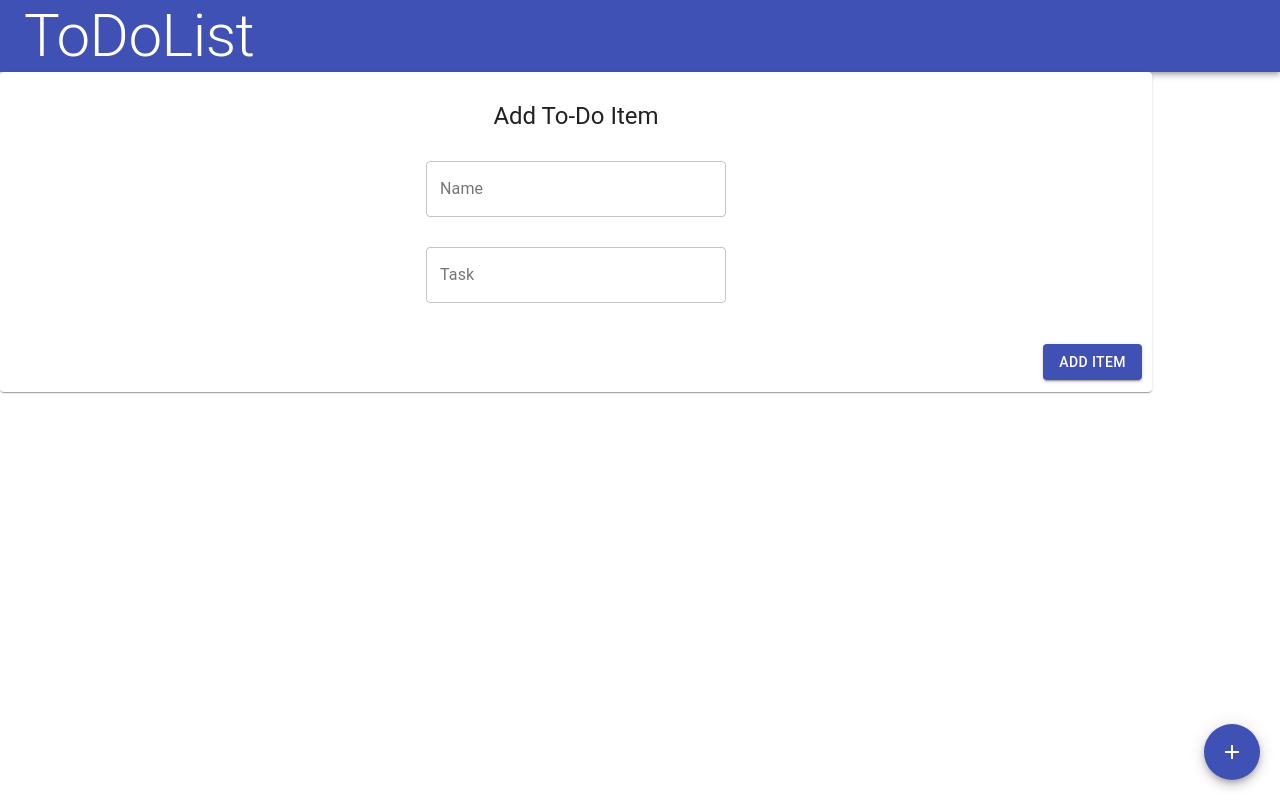
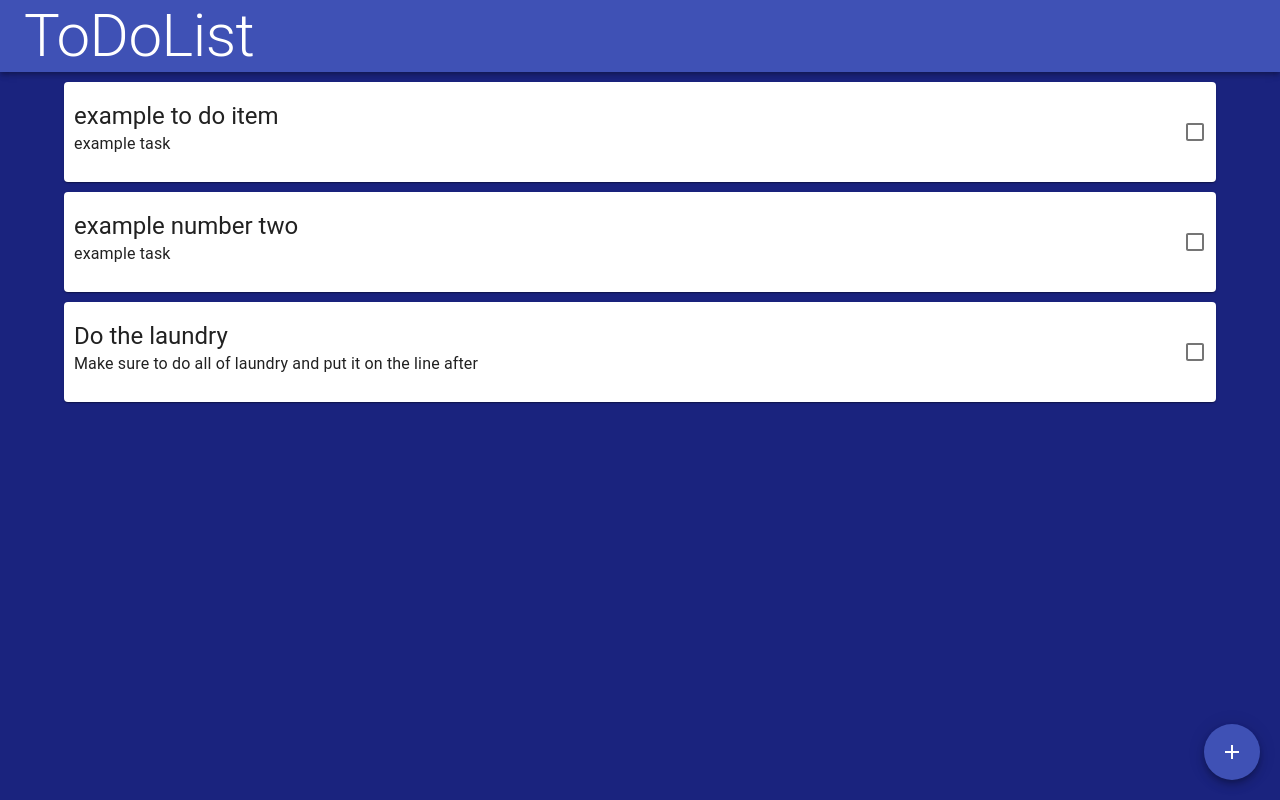
Before and after one commit to FerdyM/ToDo-List, a React (Create React App) app: page / in a window 1280 px wide. Built offline with nearby package versions, Linux system fonts and the light colour scheme.

Commit message:
added lot of styling and todoitem component

```diff
--- a/src/App.css
+++ b/src/App.css
@@ -1,3 +1,9 @@
+.App {
+    height: 100vh;
+    width: 100%;
+    background-color: #1a237e;
+}
+
 .add-button {
     position: absolute;
     margin: 20px;
@@ -5,17 +11,36 @@
     bottom: 0;
 }
 .add-item-card {
+    position: relative;
+    margin: 40px auto;
     width: 90%;
     height: 320px;
     display: grid;
     grid-column: 1fr;
     grid-template-rows: 60px 1fr 60px;
 }
+.add-item-title-container {
+    grid-row: 1/2;
+    grid-column: 1/2;
+    width: 100%;
+    height: 100%;
+    display: grid;
+    grid-template-rows: 1fr;
+    grid-template-columns: 1fr;
+}
 .add-item-title {
     grid-row: 1/2;
     grid-column: 1/2;
-    align-self: end;
     justify-self: center;
+    align-self: center;
+}
+
+.add-item-back {
+    margin: 10px;
+    grid-row: 1/2;
+    grid-column: 1/2;
+    align-self: center;
+    justify-self: flex-start;
 }
 .add-item-form {
     grid-row: 2/3;
@@ -38,3 +63,35 @@
     display: flex;
 
 }
+
+.to-do-item {
+    position: relative;
+    margin: 10px auto;
+    width: 90%;
+    height: 100px;
+    display: grid;
+    grid-template-columns: 1fr;
+    grid-template-rows: 50% 50%;
+}
+
+.to-do-item-box-1 {
+    grid-row: 1/2;
+    grid-column: 1/2;
+    align-self: end;
+    padding-left: 10px;
+}
+
+.to-do-item-box-2 {
+    grid-row: 2/3;
+    grid-column: 1/2;
+    width: 90%;
+    padding-left: 10px;
+}
+
+
+.to-do-item-checkbox {
+    grid-column: 1/2;
+    grid-row: 1/3;
+    align-self: center;
+    justify-self: flex-end;
+}
--- /dev/null
+++ b/src/components/ToDoItem.js
@@ -0,0 +1,36 @@
+import React, {Component} from 'react'
+import { Card, CardContent, Checkbox } from '@material-ui/core'
+import { Typography } from '@material-ui/core'
+
+class ToDoItem extends Component {
+    constructor(props) {
+        super(props)
+        this.state = {
+            checked: false,
+        }
+    }
+
+    handleChange() {
+        this.setState({
+            checked: !this.state.checked
+        })
+    }
+
+    render() {
+        return (
+            <Card className="to-do-item">
+
+                <div className="to-do-item-box-1">
+                    <Typography variant="h5">{this.props.name}</Typography>
+                </div>
+                <div className="to-do-item-box-2">
+                    <Typography>{this.props.task}</Typography>
+                </div>
+                <Checkbox className="to-do-item-checkbox" color="primary" onChange={this.handleChange.bind(this)}/>
+
+            </Card>
+        )
+    }
+}
+
+export default ToDoItem;
--- a/src/components/ToDoList.js
+++ b/src/components/ToDoList.js
@@ -1,36 +1,79 @@
 import React, { Component} from 'react'
-import { makeStyles } from '@material-ui/core/styles'
-import { Fab, Card, CardContent, CardActions, TextField, Button, Typography, Box } from '@material-ui/core'
+import { Fab, Card, TextField, Button, Typography,} from '@material-ui/core'
 import AddIcon from '@material-ui/icons/Add'
+import CloseIcon from '@material-ui/icons/Close'
+import ToDoItem from './ToDoItem'
 import '../App.css'
 
 
 class ToDoList extends Component {
     constructor(props) {
         super(props)
+        this.state = {
+            addItemCardTriggered: false,
+        }
     }
 
+    activateAddItemCard = () => {
+        this.setState({
+            addItemCardTriggered: true,
+        })
+    }
+
+    deActivateAddItemCard() {
+        this.setState({
+            addItemCardTriggered: false,
+        })
+    }
     render() {
         return (
             <>
+
+            {this.state.addItemCardTriggered ? (
+                <>
+                    <AddItemCard />
                     <div className="add-button">
-                <Fab color="primary" aria-label="add">
+                    <Fab color="primary" aria-label="add" onClick={() => this.deActivateAddItemCard()}>
+
+                        <CloseIcon />
+                    </Fab>
+                    </div>
+                </>
+            ) : (
+                <>
+                    <div className="add-button">
+                    <Fab color="primary" aria-label="add" onClick={() => this.activateAddItemCard()}>
+
                         <AddIcon />
                     </Fab>
                     </div>
-                <AddItemCard />
+                    <ToDoItem name="example to do item" task="example task" />
+                    <ToDoItem name="example number two" task="example task" />
+                    <ToDoItem name="Do the laundry" task="Make sure to do all of laundry and put it on the line after" />
+                </>
+            )}
+
             </>
         )
     }
 }
 
 
-function AddItemCard() {
+class AddItemCard extends Component {
 
+    constructor(props) {
+        super(props)
+    }
+
+    render() {
         return (
           <Card className="add-item-card">
+              <div className="add-item-title-container">
+                <div className="add-item-title">
+                    <Typography variant="h5" >Add To-Do Item</Typography>
+                </div>
 
-        <Typography className="add-item-title" variant="h5" >Add To-Do Item</Typography>
+              </div>
             <form className="add-item-form">
                 <TextField id="standard-basic" label="Name" variant="outlined" />
                 <TextField id="standard-basic" label="Task" variant="outlined" />
@@ -43,4 +86,5 @@ function AddItemCard() {
           </Card>
         );
     }
+  }
 export default ToDoList;
```
Lines whose indentation alone changed are shown as unchanged.
